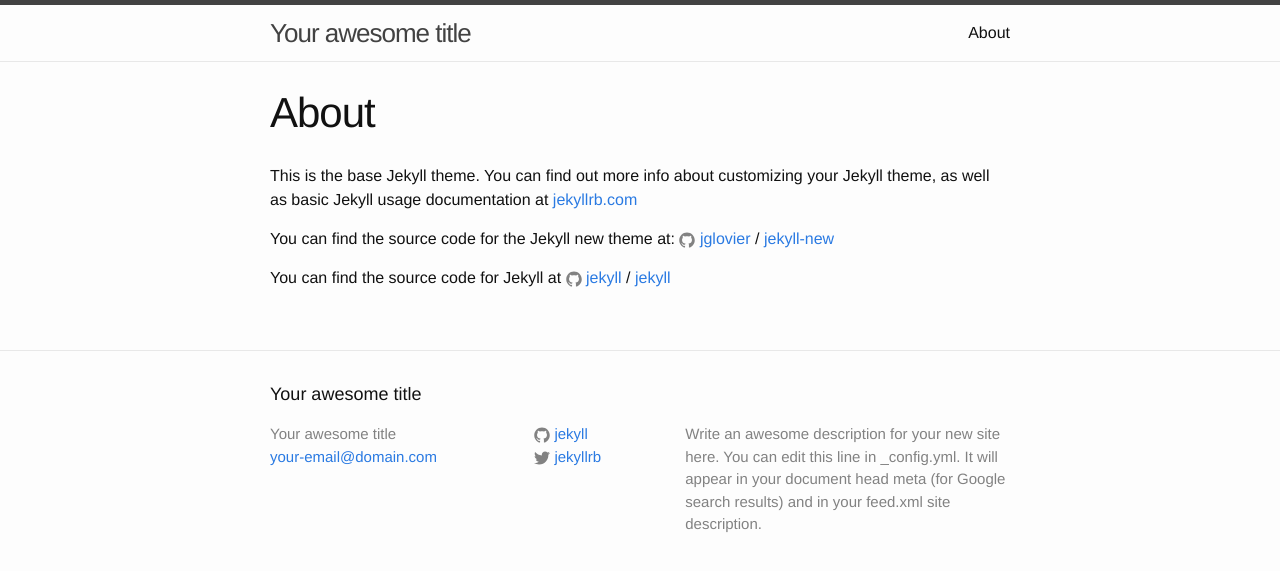
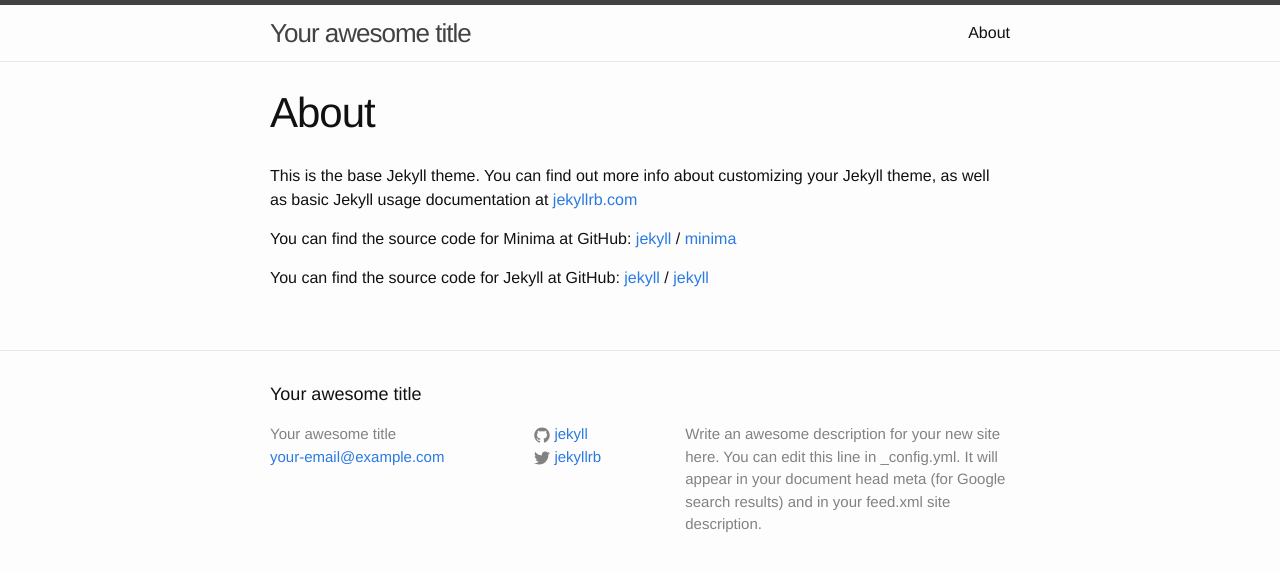
Before and after one commit to bells/bells.github.io, a Jekyll site: the page built from about.md, in a window 1280 px wide. Shown: the top 571 px of the page. Built offline with Jekyll 4.4.1, drawn with Linux system fonts in a browser that asks for light colours.

Commit message:
jekyll博客OC

```diff
--- a/_config.yml
+++ b/_config.yml
@@ -1,21 +1,43 @@
 # Welcome to Jekyll!
 #
 # This config file is meant for settings that affect your whole blog, values
-# which you are expected to set up once and rarely need to edit after that.
+# which you are expected to set up once and rarely edit after that. If you find
+# yourself editing this file very often, consider using Jekyll's data files
+# feature for the data you need to update frequently.
+#
 # For technical reasons, this file is *NOT* reloaded automatically when you use
-# 'jekyll serve'. If you change this file, please restart the server process.
+# 'bundle exec jekyll serve'. If you change this file, please restart the server process.
 
 # Site settings
+# These are used to personalize your new site. If you look in the HTML files,
+# you will see them accessed via {{ site.title }}, {{ site.email }}, and so on.
+# You can create any custom variable you would like, and they will be accessible
+# in the templates via {{ site.myvariable }}.
 title: Your awesome title
-email: your-email@domain.com
-description: > # this means to ignore newlines until "baseurl:"
+email: your-email@example.com
+description: >- # this means to ignore newlines until "baseurl:"
   Write an awesome description for your new site here. You can edit this
   line in _config.yml. It will appear in your document head meta (for
   Google search results) and in your feed.xml site description.
 baseurl: "" # the subpath of your site, e.g. /blog
-url: "http://yourdomain.com" # the base hostname & protocol for your site
+url: "" # the base hostname & protocol for your site, e.g. http://example.com
 twitter_username: jekyllrb
 github_username:  jekyll
 
 # Build settings
 markdown: kramdown
+theme: minima
+plugins:
+  - jekyll-feed
+
+# Exclude from processing.
+# The following items will not be processed, by default. Create a custom list
+# to override the default setting.
+# exclude:
+#   - Gemfile
+#   - Gemfile.lock
+#   - node_modules
+#   - vendor/bundle/
+#   - vendor/cache/
+#   - vendor/gems/
+#   - vendor/ruby/
--- a/about.md
+++ b/about.md
@@ -4,12 +4,15 @@
 permalink: /about/
 ---
 
-This is the base Jekyll theme. You can find out more info about customizing your Jekyll theme, as well as basic Jekyll usage documentation at [jekyllrb.com](http://jekyllrb.com/)
+This is the base Jekyll theme. You can find out more info about customizing your Jekyll theme, as well as basic Jekyll usage documentation at [jekyllrb.com](https://jekyllrb.com/)
 
-You can find the source code for the Jekyll new theme at:
-{% include icon-github.html username="jglovier" %} /
-[jekyll-new](https://github.com/jglovier/jekyll-new)
+You can find the source code for Minima at GitHub:
+[jekyll][jekyll-organization] /
+[minima](https://github.com/jekyll/minima)
 
-You can find the source code for Jekyll at
-{% include icon-github.html username="jekyll" %} /
+You can find the source code for Jekyll at GitHub:
+[jekyll][jekyll-organization] /
 [jekyll](https://github.com/jekyll/jekyll)
+
+
+[jekyll-organization]: https://github.com/jekyll
```
Also changed, not shown: 3 other files.
